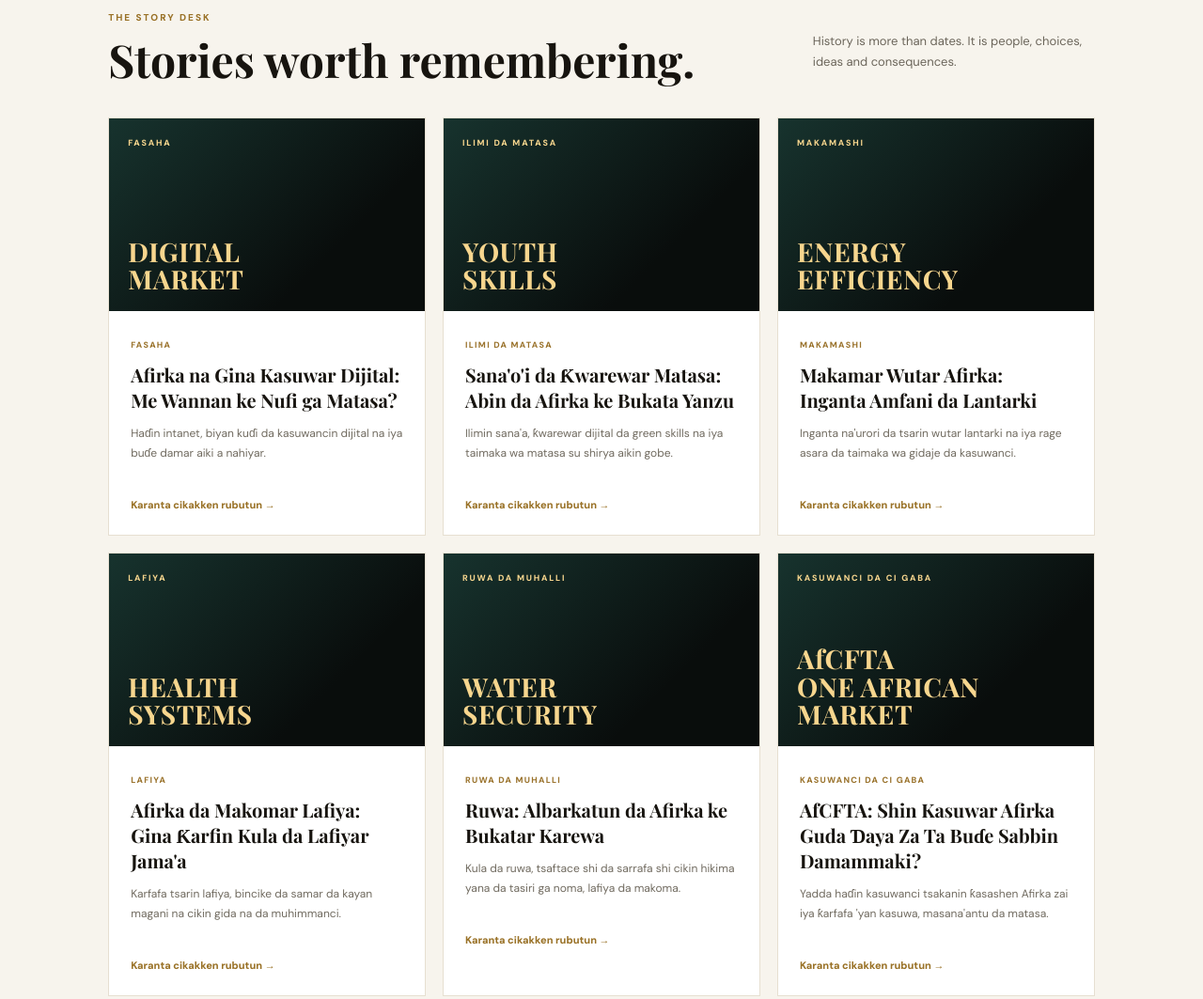
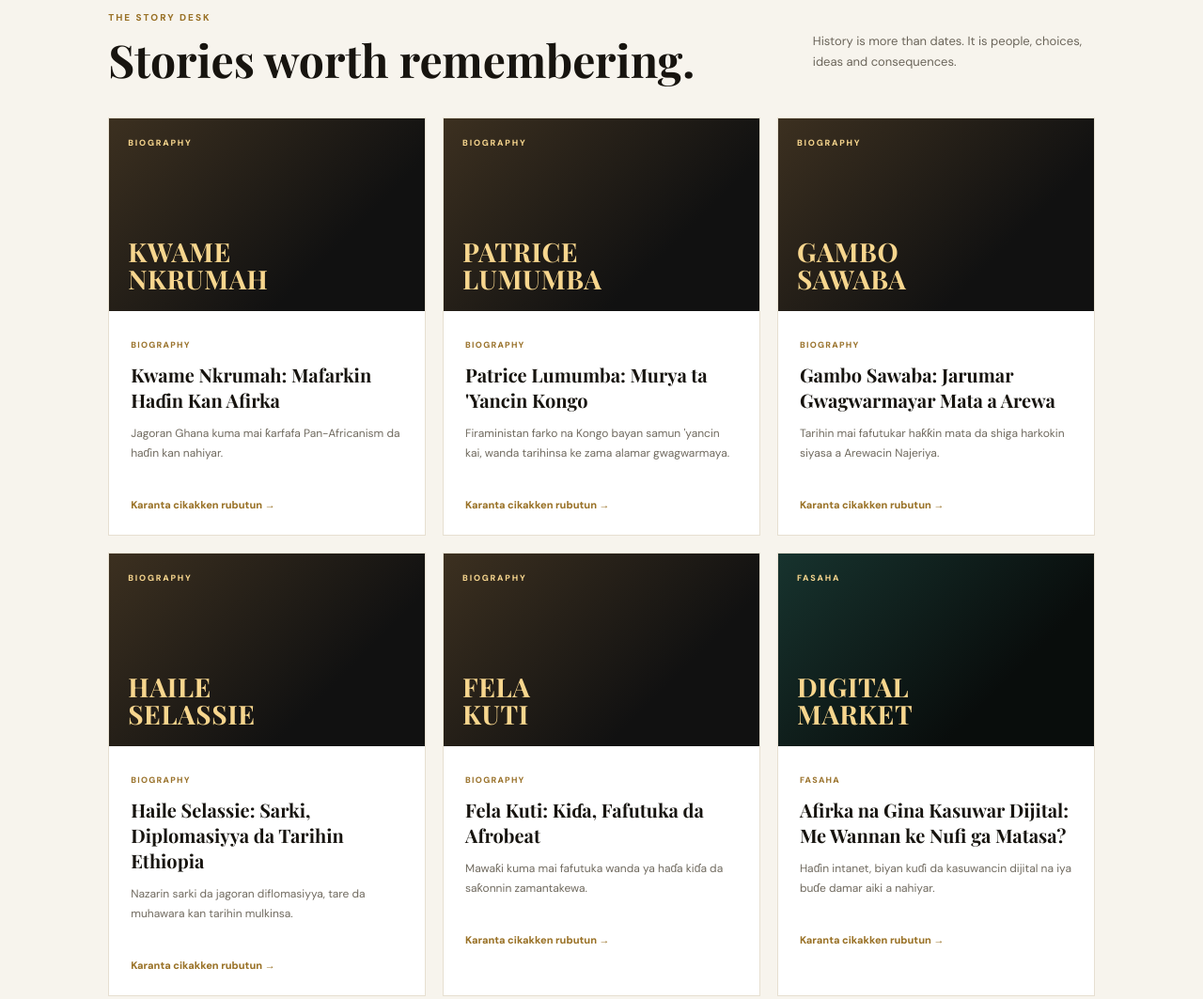
Before and after one commit to africaawakemedia/africaawakemedia.github.io, a plain HTML site: page index.html in a window 1280 px wide. Shown: the part 1840-2903 px from the top of the page at 94% size. Drawn offline with nearby package versions, Linux system fonts and the light colour scheme.

Commit message:
Add five biography story cards

```diff
--- a/index.html
+++ b/index.html
@@ -92,6 +92,11 @@
     <section class="section stories" id="stories">
       <div class="stories-heading"><div><div class="section-label" data-i18n="storiesLabel">THE STORY DESK</div><h2 data-i18n="storiesTitle">Stories worth remembering.</h2></div><p data-i18n="storiesIntro">History is more than dates. It is people, choices, ideas and consequences.</p></div>
       <div class="story-grid">
+        <article class="story-card"><div class="story-art art-people"><span>BIOGRAPHY</span><b>KWAME<br>NKRUMAH</b></div><div class="story-info"><small>BIOGRAPHY</small><h3>Kwame Nkrumah: Mafarkin Haɗin Kan Afirka</h3><p>Jagoran Ghana kuma mai ƙarfafa Pan-Africanism da haɗin kan nahiyar.</p><a href="posts/kwame-nkrumah-biography.html">Karanta cikakken rubutun →</a></div></article>
+        <article class="story-card"><div class="story-art art-people"><span>BIOGRAPHY</span><b>PATRICE<br>LUMUMBA</b></div><div class="story-info"><small>BIOGRAPHY</small><h3>Patrice Lumumba: Murya ta 'Yancin Kongo</h3><p>Firaministan farko na Kongo bayan samun 'yancin kai, wanda tarihinsa ke zama alamar gwagwarmaya.</p><a href="posts/patrice-lumumba-biography.html">Karanta cikakken rubutun →</a></div></article>
+        <article class="story-card"><div class="story-art art-people"><span>BIOGRAPHY</span><b>GAMBO<br>SAWABA</b></div><div class="story-info"><small>BIOGRAPHY</small><h3>Gambo Sawaba: Jarumar Gwagwarmayar Mata a Arewa</h3><p>Tarihin mai fafutukar haƙƙin mata da shiga harkokin siyasa a Arewacin Najeriya.</p><a href="posts/gambo-sawaba-biography.html">Karanta cikakken rubutun →</a></div></article>
+        <article class="story-card"><div class="story-art art-people"><span>BIOGRAPHY</span><b>HAILE<br>SELASSIE</b></div><div class="story-info"><small>BIOGRAPHY</small><h3>Haile Selassie: Sarki, Diplomasiyya da Tarihin Ethiopia</h3><p>Nazarin sarki da jagoran diflomasiyya, tare da muhawara kan tarihin mulkinsa.</p><a href="posts/haile-selassie-biography.html">Karanta cikakken rubutun →</a></div></article>
+        <article class="story-card"><div class="story-art art-people"><span>BIOGRAPHY</span><b>FELA<br>KUTI</b></div><div class="story-info"><small>BIOGRAPHY</small><h3>Fela Kuti: Kiɗa, Fafutuka da Afrobeat</h3><p>Mawaƙi kuma mai fafutuka wanda ya haɗa kiɗa da saƙonnin zamantakewa.</p><a href="posts/fela-kuti-biography.html">Karanta cikakken rubutun →</a></div></article>
         <article class="story-card"><div class="story-art art-future"><span>FASAHA</span><b>DIGITAL<br>MARKET</b></div><div class="story-info"><small>FASAHA</small><h3>Afirka na Gina Kasuwar Dijital: Me Wannan ke Nufi ga Matasa?</h3><p>Haɗin intanet, biyan kuɗi da kasuwancin dijital na iya buɗe damar aiki a nahiyar.</p><a href="posts/africa-digital-market-2026.html">Karanta cikakken rubutun →</a></div></article>
         <article class="story-card"><div class="story-art art-future"><span>ILIMI DA MATASA</span><b>YOUTH<br>SKILLS</b></div><div class="story-info"><small>ILIMI DA MATASA</small><h3>Sana'o'i da Ƙwarewar Matasa: Abin da Afirka ke Bukata Yanzu</h3><p>Ilimin sana'a, ƙwarewar dijital da green skills na iya taimaka wa matasa su shirya aikin gobe.</p><a href="posts/africa-youth-skills-tvET.html">Karanta cikakken rubutun →</a></div></article>
         <article class="story-card"><div class="story-art art-future"><span>MAKAMASHI</span><b>ENERGY<br>EFFICIENCY</b></div><div class="story-info"><small>MAKAMASHI</small><h3>Makamar Wutar Afirka: Inganta Amfani da Lantarki</h3><p>Inganta na'urori da tsarin wutar lantarki na iya rage asara da taimaka wa gidaje da kasuwanci.</p><a href="posts/africa-energy-efficiency.html">Karanta cikakken rubutun →</a></div></article>
```
